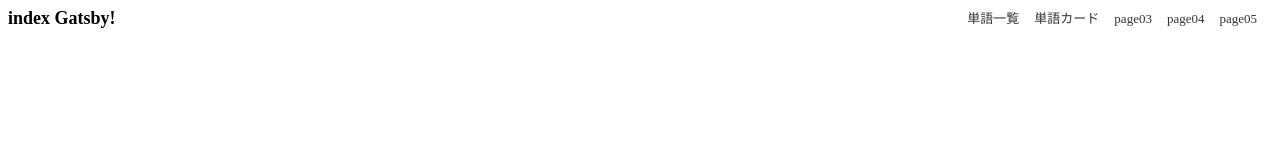
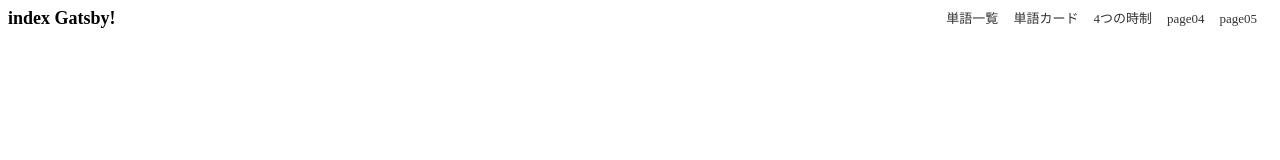
Before and after one commit to oyama919/testNetlify, a Gatsby app: page / in a window 1280 px wide. Shown: the top 160 px of the page. Built offline with nearby package versions, Linux system fonts and the light colour scheme.

Commit message:
4つの時制ページ追加

```diff
--- a/src/constants/links.js
+++ b/src/constants/links.js
@@ -11,8 +11,8 @@ const Links = [
   },
   {
     "key": 3,
-    "page": "/page03",
-    "name": "page03",
+    "page": "/fourTenses",
+    "name": "4つの時制",
   },
   {
     "key": 4,
--- a/src/pages/about.js
+++ b/src/pages/fourTenses.js
@@ -3,7 +3,7 @@ import Header from "../components/header"
 
 export default () => (
   <div style={{ color: `teal` }}>
-    <Header headerText="About Gatsby" />
-    <p>Such wow. Very React.</p>
+    <Header headerText="4つの時制" />
+    <p>4つの時制</p>
   </div>
 )
```
